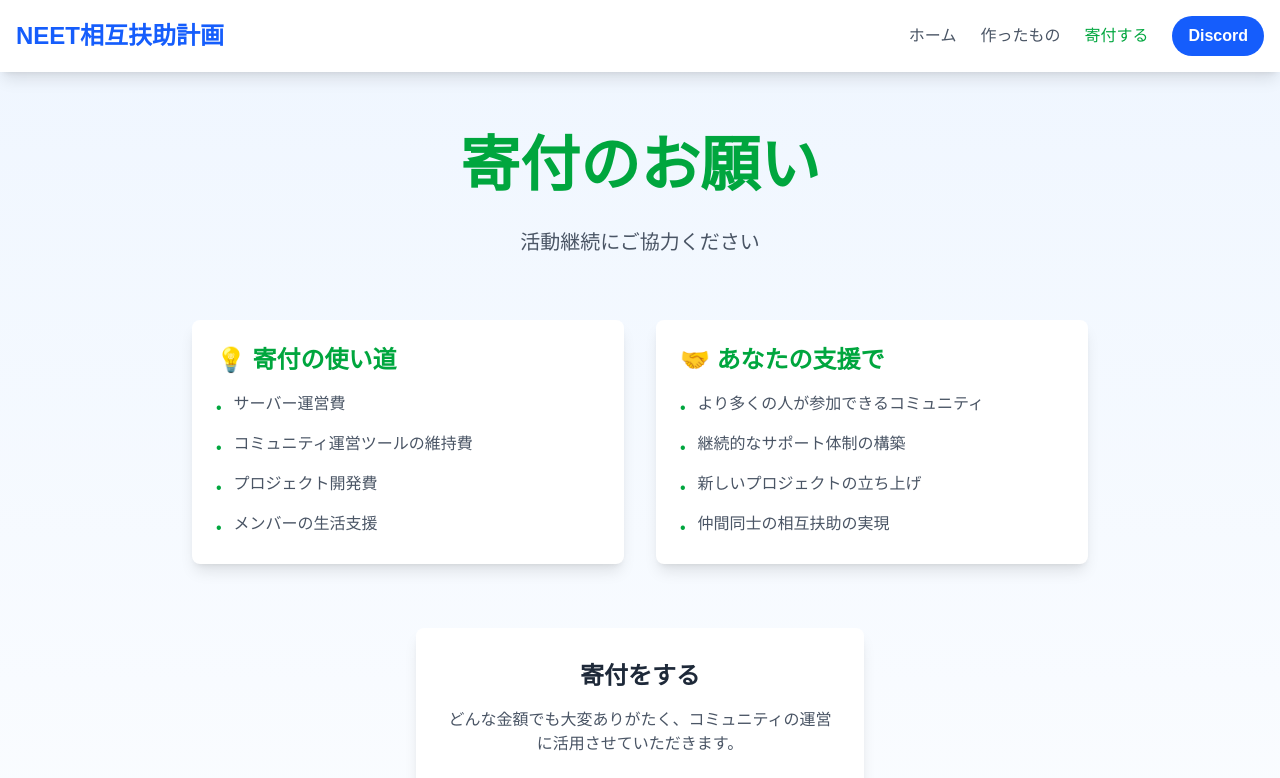
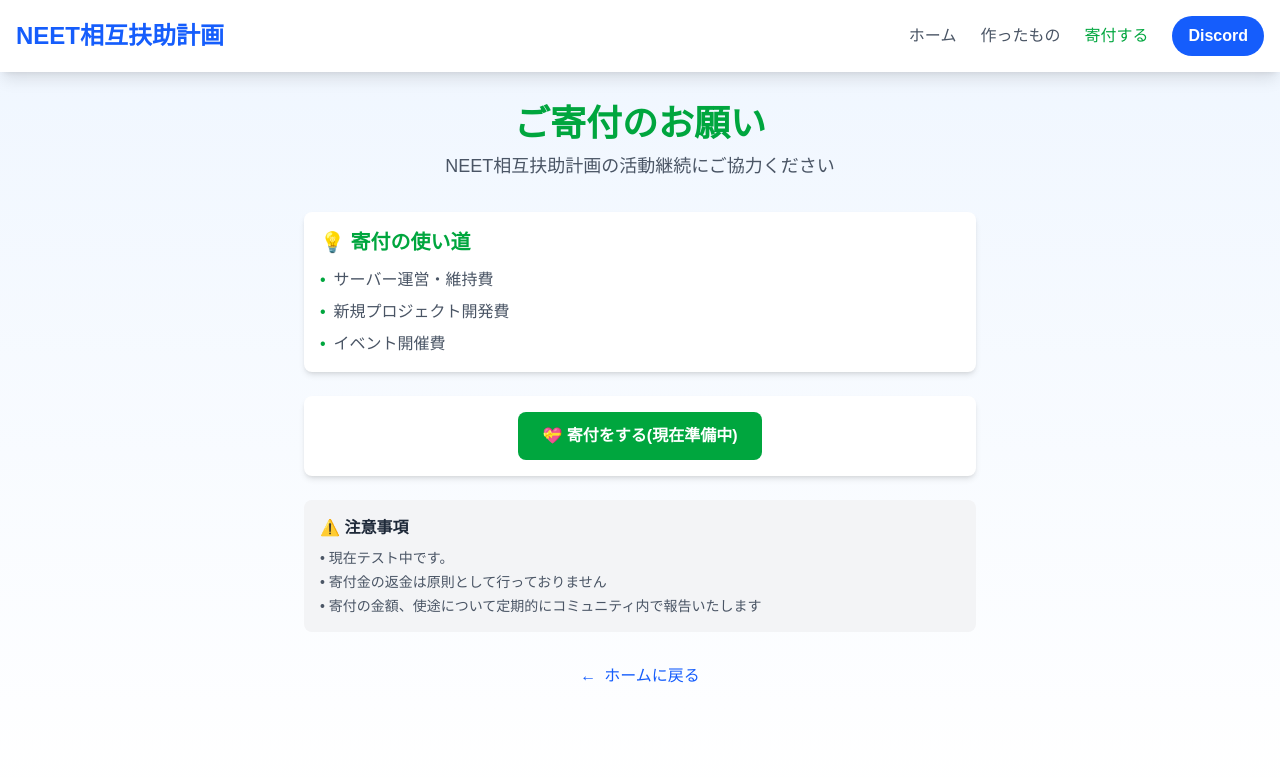
Before and after one commit to neet-map/neet-map, a Next.js app: page /donate in a window 1280 px wide. Shown: the top 778 px of the page. Built offline with nearby package versions, Linux system fonts and the light colour scheme.

Commit message:
寄付ページの変更

```diff
--- a/app/donate/page.tsx
+++ b/app/donate/page.tsx
@@ -4,106 +4,70 @@ export default function DonatePage() {
   return (
     <div className="min-h-screen bg-gradient-to-b from-blue-50 to-white dark:from-gray-900 dark:to-gray-800">
       <Header />
-      <main className="container mx-auto px-4 py-16">
+      <main className="container mx-auto px-4 py-8">
         {/* ヒーローセクション */}
-        <div className="text-center mb-16">
-          <div className="flex flex-col items-center gap-4">
-            <h1 className="text-4xl md:text-6xl font-bold text-green-600 dark:text-green-400 mb-4">
-              寄付のお願い
-            </h1>
-            <p className="text-xl text-gray-600 dark:text-gray-300 max-w-2xl mx-auto">
-              活動継続にご協力ください
-            </p>
-          </div>
+        <div className="text-center mb-8">
+          <h1 className="text-3xl md:text-4xl font-bold text-green-600 dark:text-green-400 mb-2">
+            ご寄付のお願い
+          </h1>
+          <p className="text-lg text-gray-600 dark:text-gray-300">
+            NEET相互扶助計画の活動継続にご協力ください
+          </p>
         </div>
 
-        {/* 寄付の目的セクション */}
-        <div className="grid md:grid-cols-2 gap-8 max-w-4xl mx-auto mb-16">
-          <div className="bg-white dark:bg-gray-800 p-6 rounded-lg shadow-lg">
-            <h2 className="text-2xl font-semibold text-green-600 dark:text-green-400 mb-4">
+        {/* メインコンテンツ */}
+        <div className="max-w-2xl mx-auto space-y-6">
+          {/* 寄付の目的セクション */}
+          <div className="bg-white dark:bg-gray-800 p-4 rounded-lg shadow-md">
+            <h2 className="text-xl font-semibold text-green-600 dark:text-green-400 mb-3">
               💡 寄付の使い道
             </h2>
-            <ul className="space-y-3 text-gray-600 dark:text-gray-300">
-              <li className="flex items-start gap-3">
-                <span className="text-green-600 dark:text-green-400 mt-1">•</span>
-                <span>サーバー運営費</span>
+            <ul className="space-y-2 text-gray-600 dark:text-gray-300">
+              <li className="flex items-center gap-2">
+                <span className="text-green-600 dark:text-green-400">•</span>
+                <span>サーバー運営・維持費</span>
               </li>
-              <li className="flex items-start gap-3">
-                <span className="text-green-600 dark:text-green-400 mt-1">•</span>
-                <span>コミュニティ運営ツールの維持費</span>
+              <li className="flex items-center gap-2">
+                <span className="text-green-600 dark:text-green-400">•</span>
+                <span>新規プロジェクト開発費</span>
               </li>
-              <li className="flex items-start gap-3">
-                <span className="text-green-600 dark:text-green-400 mt-1">•</span>
-                <span>プロジェクト開発費</span>
-              </li>
-              <li className="flex items-start gap-3">
-                <span className="text-green-600 dark:text-green-400 mt-1">•</span>
-                <span>メンバーの生活支援</span>
+              <li className="flex items-center gap-2">
+                <span className="text-green-600 dark:text-green-400">•</span>
+                <span>イベント開催費</span>
               </li>
             </ul>
           </div>
 
-          <div className="bg-white dark:bg-gray-800 p-6 rounded-lg shadow-lg">
-            <h2 className="text-2xl font-semibold text-green-600 dark:text-green-400 mb-4">
-              🤝 あなたの支援で
-            </h2>
-            <ul className="space-y-3 text-gray-600 dark:text-gray-300">
-              <li className="flex items-start gap-3">
-                <span className="text-green-600 dark:text-green-400 mt-1">•</span>
-                <span>より多くの人が参加できるコミュニティ</span>
-              </li>
-              <li className="flex items-start gap-3">
-                <span className="text-green-600 dark:text-green-400 mt-1">•</span>
-                <span>継続的なサポート体制の構築</span>
-              </li>
-              <li className="flex items-start gap-3">
-                <span className="text-green-600 dark:text-green-400 mt-1">•</span>
-                <span>新しいプロジェクトの立ち上げ</span>
-              </li>
-              <li className="flex items-start gap-3">
-                <span className="text-green-600 dark:text-green-400 mt-1">•</span>
-                <span>仲間同士の相互扶助の実現</span>
-              </li>
+          {/* 寄付ボタンセクション */}
+          <div className="bg-white dark:bg-gray-800 p-4 rounded-lg shadow-md text-center">
+            <a
+              href="https://buy.stripe.com/test_3cI4gy9wF4ee5p0eUFdfG00"
+              target="_blank"
+              rel="noopener noreferrer"
+              className="inline-block bg-green-600 hover:bg-green-700 text-white font-bold py-3 px-6 rounded-lg transition-colors duration-200 text-base"
+            >
+              💝 寄付をする(現在準備中)
+            </a>
+          </div>
+
+          {/* 注意事項 */}
+          <div className="bg-gray-100 dark:bg-gray-800 p-4 rounded-lg">
+            <h3 className="text-base font-semibold text-gray-800 dark:text-white mb-2">
+              ⚠️ 注意事項
+            </h3>
+            <ul className="space-y-1 text-sm text-gray-600 dark:text-gray-300">
+              <li>• 現在テスト中です。</li>
+              <li>• 寄付金の返金は原則として行っておりません</li>
+              <li>• 寄付の金額、使途について定期的にコミュニティ内で報告いたします</li>
             </ul>
           </div>
         </div>
 
-        {/* 寄付ボタンセクション */}
-        <div className="text-center mb-16">
-          <div className="bg-white dark:bg-gray-800 p-8 rounded-lg shadow-lg max-w-md mx-auto">
-            <h3 className="text-2xl font-semibold text-gray-800 dark:text-white mb-4">
-              寄付をする
-            </h3>
-            <p className="text-gray-600 dark:text-gray-300 mb-6">
-              どんな金額でも大変ありがたく、コミュニティの運営に活用させていただきます。
-            </p>
-            <a
-              href="https://buy.stripe.com/test_3cI4gy9wF4ee5p0eUFdfG00"
-              target="_blank"
-              rel="noopener noreferrer"
-              className="inline-block bg-green-600 hover:bg-green-700 text-white font-bold py-4 px-8 rounded-full transition-colors duration-200 text-lg w-full"
-            >
-              💝 寄付ページへ進む
-            </a>
-          </div>
-        </div>
-
-        {/* 注意事項 */}
-        <div className="bg-gray-100 dark:bg-gray-800 p-6 rounded-lg max-w-2xl mx-auto">
-          <h3 className="text-lg font-semibold text-gray-800 dark:text-white mb-3">
-            ⚠️ 寄付に関する注意事項
-          </h3>
-          <ul className="space-y-2 text-sm text-gray-600 dark:text-gray-300">
-            <li>• 寄付金の返金は原則として行っておりません</li>
-            <li>• 寄付の使途について定期的にコミュニティ内で報告いたします</li>
-          </ul>
-        </div>
-
         {/* 戻るリンク */}
-        <div className="text-center mt-12">
+        <div className="text-center mt-8">
           <a
             href="/"
-            className="text-blue-600 dark:text-blue-400 hover:text-blue-800 dark:hover:text-blue-200 transition-colors duration-200 flex items-center justify-center gap-2"
+            className="text-blue-600 dark:text-blue-400 hover:text-blue-800 dark:hover:text-blue-200 transition-colors duration-200 inline-flex items-center gap-2"
           >
             <span>←</span>
             ホームに戻る
```
